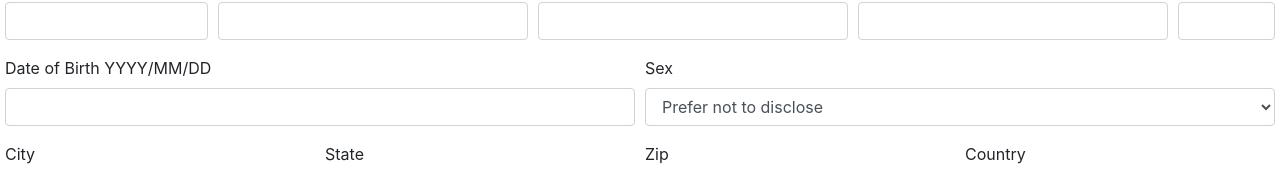
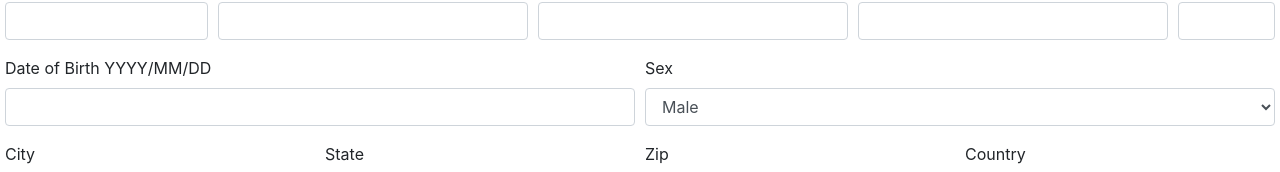
Before and after one commit to JosephMugo/bdpa2020ui, a React (Create React App) app: page /register in a window 1280 px wide. Shown: the part 152-324 px from the top of the page. Built offline with nearby package versions, Linux system fonts and the light colour scheme.

Commit message:
Made gender required

```diff
--- a/src/containers/Register.jsx
+++ b/src/containers/Register.jsx
@@ -1,6 +1,6 @@
 import React from "react"
 // import { Form, Button, Col } from "react-bootstrap"
-import { Formik, Field, Form, ErrorMessage, useFormikContext } from 'formik'
+import { Formik, Field, Form, ErrorMessage } from 'formik'
 import * as Yup from 'yup'
 import { createUser } from "../services/userService";
 const securityQuestions = [
@@ -13,6 +13,7 @@ const Register = () => {
         const { captcha, ...info } = fields
         await createUser(info)
     }
+    const required = Yup.string().required('Required')
     return (
         <>
             <div className='row'>
@@ -24,28 +25,19 @@ const Register = () => {
                         email: "", phone: "", password: "", securityQuestion1: "", securityQuestion2: "", securityQuestion3: "", captcha: ""
                     }}
                     validationSchema={Yup.object().shape({
-                        firstName: Yup.string().required('Required'),
-                        lastName: Yup.string().required('Required'),
-                        birthdate: Yup.string().required('Required'),
-                        city: Yup.string().required('Required'),
-                        state: Yup.string().required('Required'),
-                        zip: Yup.string().required('Required'),
-                        country: Yup.string().required('Required'),
-                        email: Yup.string()
-                            .email('Email is invalid')
-                            .required('Required'),
-                        password: Yup.string()
+                        firstName: required, lastName: required,
+                        birthdate: required, sex: required,
+                        city: required, state: required, zip: required, country: required,
+                        email: required.email('Email is invalid'),
+                        password: required
                             .min(10, 'Must be at least 10 characters')
                             .max(30, "Must be less than 30 characters")
-                            .required('Required')
                             .matches(
                                 /^[a-zA-Z0-9!@#$%^&*?_~]+$/,
                                 "Cannot contain special characters or spaces"
                             ),
-                        securityQuestion1: Yup.string().required('Required'),
-                        securityQuestion2: Yup.string().required('Required'),
-                        securityQuestion3: Yup.string().required('Required'),
-                        captcha: Yup.string().matches("78", 'Invalid Captcha').required('Required')
+                        securityQuestion1: required, securityQuestion2: required, securityQuestion3: required,
+                        captcha: required.matches("78", 'Invalid Captcha')
                     })}
                     onSubmit={handleSubmit}
                 >
@@ -83,11 +75,10 @@ const Register = () => {
                                 </div>
                                 <div className="form-group col">
                                     <label>Sex</label>
-                                    <Field name="sex" as="select" className={'form-control'}>
+                                    <Field name="sex" as="select" className={'form-control' + (errors.sex && touched.sex ? ' is-invalid' : '')}>
                                         <option value="Male">Male</option>
                                         <option value="Female">Female</option>
                                         <option value="Other">Genderqueer/Non-Binary</option>
-                                        <option value="">Prefer not to disclose</option>
                                     </Field>
                                 </div>
                             </div>
```
